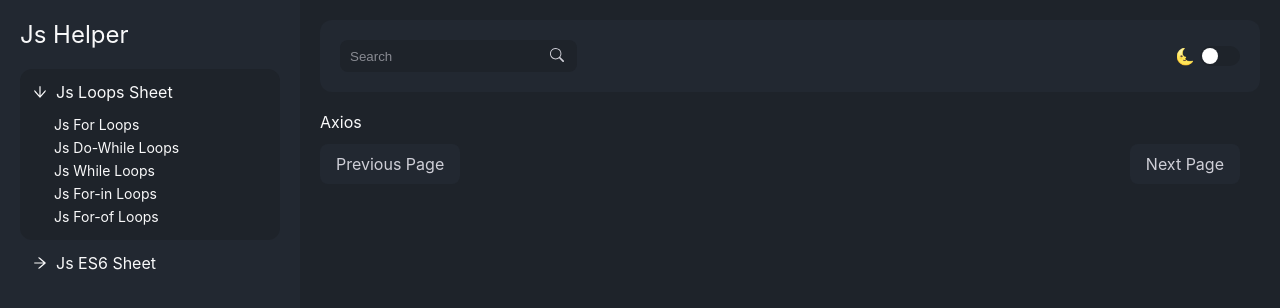
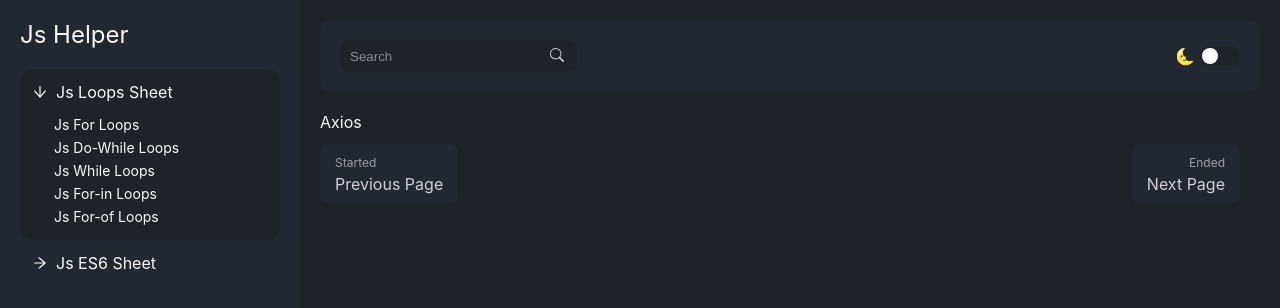
Before and after one commit to alikaraarslan/jshelper, a Next.js app: page /helpers/api-calls/axios in a window 1280 px wide. Shown: the top 308 px of the page. Built offline with nearby package versions, Linux system fonts and the light colour scheme.

Commit message:
add footer navigate before after page title

```diff
--- a/components/Footer.tsx
+++ b/components/Footer.tsx
@@ -9,14 +9,21 @@
   align-items: center;
   margin-top: 12px;
   .btn-navigation {
-    a {
+    .navigation-text {
       height: 40px;
       display: flex;
       justify-content: center;
-      align-items: center;
-      padding: 0 16px;
+      align-items: flex-start;
+      flex-direction: column;
       border-radius: 8px;
+      height: 60px;
+      padding: 15px;
       transition: 300ms;
+      span {
+        font-size: 12px;
+        opacity: 0.7;
+        margin-bottom: 4px;
+      }
     }
   }
 `;
@@ -24,7 +31,7 @@
 const Footer = () => {
   const router = useRouter();
   const { pathname } = router;
-  console.log('router', router);
+
   const jsDirectoryName = pathname?.split?.('/')?.[2]?.split?.('/')?.[0];
   const currentMenuItem = sidebarMenuItems.find(
     (item) => item.key === jsDirectoryName
@@ -38,10 +45,13 @@
     (f) => f.id === beforeItemId.toFixed(1)
   );
 
+  console.log('beforeItem', beforeItem);
+
   const afterItemId = Number(activeItem?.id) + Number(0.1);
   const afterItem = currentMenuItem?.subItem?.find(
     (f) => f.id === afterItemId.toFixed(1)
   );
+  console.log('afterItem', afterItem);
 
   const isVisibleFooter = pathname !== '/';
   if (!isVisibleFooter) return null;
@@ -55,7 +65,21 @@
           href={beforeItem !== undefined ? `/${beforeItem?.path}` : '#'}
           passHref
         >
-          <a style={beforeItem === undefined ? { pointerEvents: 'none' } : {}}>
+          <a
+            className="navigation-text"
+            style={
+              beforeItem === undefined
+                ? {
+                    pointerEvents: 'none',
+                    cursor: 'not-allowed',
+                    alignItems: 'flex-start',
+                  }
+                : {
+                    alignItems: 'flex-start',
+                  }
+            }
+          >
+            <span>{beforeItem?.title || 'Started'}</span>
             Previous Page
           </a>
         </Link>
@@ -69,12 +93,20 @@
           passHref
         >
           <a
+            className="navigation-text"
             style={
               afterItem === undefined
-                ? { pointerEvents: 'none', cursor: 'not-allowed' }
-                : {}
+                ? {
+                    pointerEvents: 'none',
+                    cursor: 'not-allowed',
+                    alignItems: 'flex-end',
+                  }
+                : {
+                    alignItems: 'flex-end',
+                  }
             }
           >
+            <span>{afterItem?.title || 'Ended'}</span>
             Next Page
           </a>
         </Link>
```
